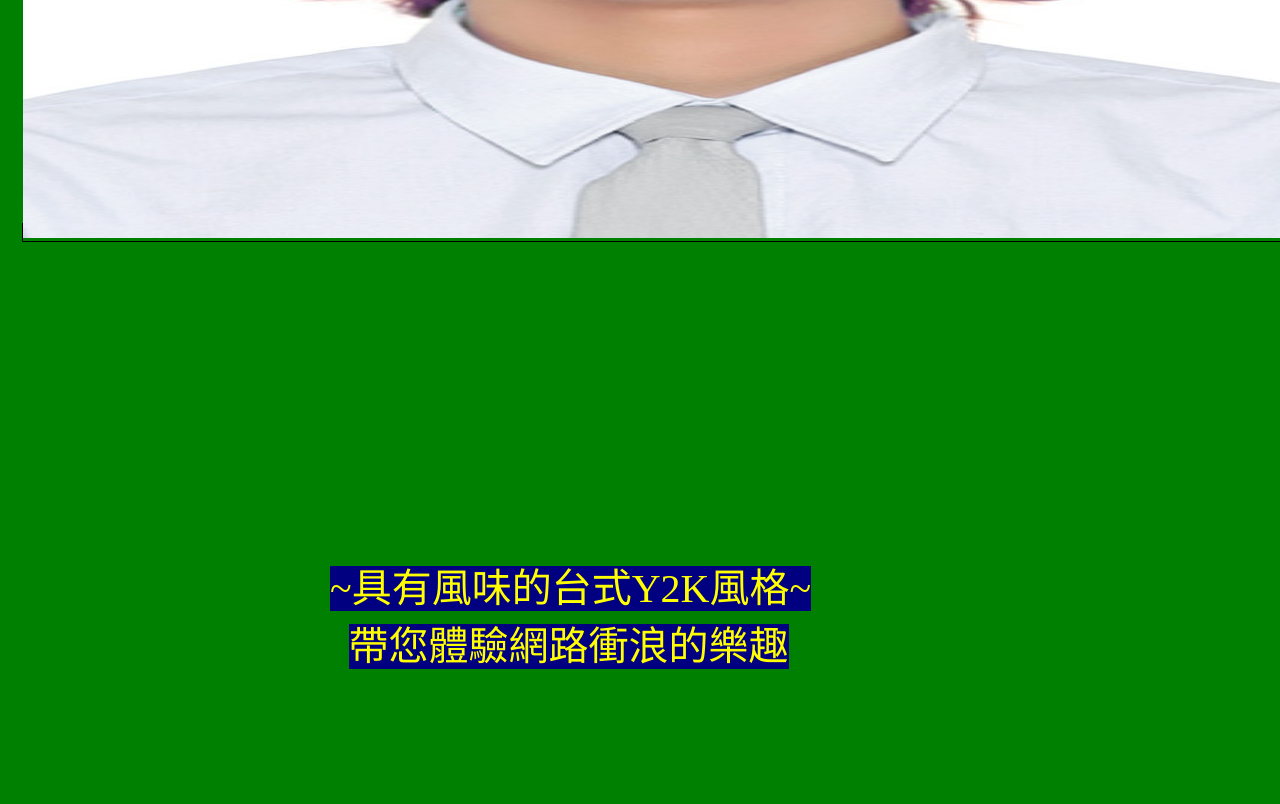
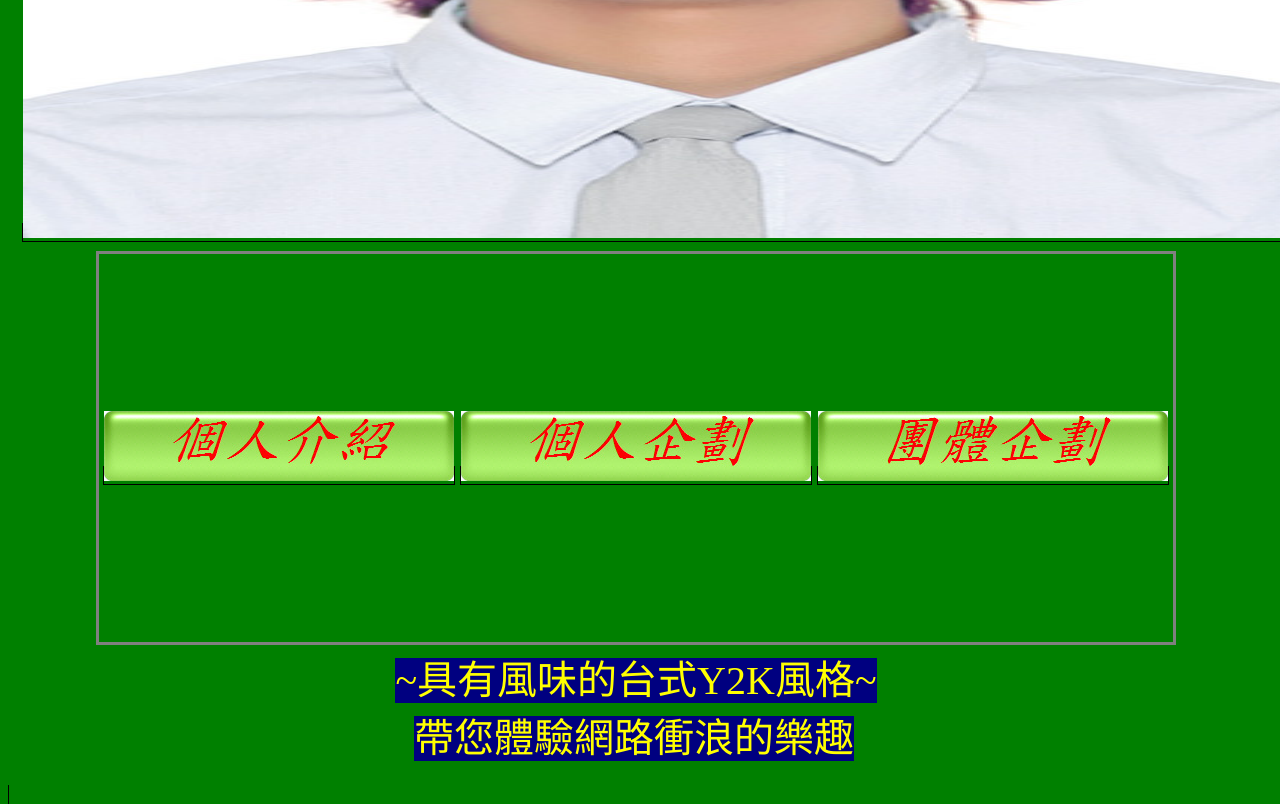
Before and after one commit to Ochayu0327/badghostgoaway034, a plain HTML site: page index.htm in a window 1280 px wide. Shown: the part 957-1761 px from the top of the page. Drawn offline with Linux system fonts and the light colour scheme.

Commit message:
Add files via upload

```diff
--- a/index.htm
+++ b/index.htm
@@ -35,6 +35,10 @@
 	border-width: 1px;
 	padding: 1px 4px;
 }
+.auto-style5 {
+	border-style: solid;
+	border-width: 3px;
+}
 .auto-style6 {
 	text-align: center;
 }
@@ -46,9 +50,33 @@
 	background-color: #000080;
 }
 </style>
+<script type="text/javascript">
+<!--
+function FP_swapImg() {//v1.0
+ var doc=document,args=arguments,elm,n; doc.$imgSwaps=new Array(); for(n=2; n<args.length;
+ n+=2) { elm=FP_getObjectByID(args[n]); if(elm) { doc.$imgSwaps[doc.$imgSwaps.length]=elm;
+ elm.$src=elm.src; elm.src=args[n+1]; } }
+}
+
+function FP_preloadImgs() {//v1.0
+ var d=document,a=arguments; if(!d.FP_imgs) d.FP_imgs=new Array();
+ for(var i=0; i<a.length; i++) { d.FP_imgs[i]=new Image; d.FP_imgs[i].src=a[i]; }
+}
+
+function FP_getObjectByID(id,o) {//v1.0
+ var c,el,els,f,m,n; if(!o)o=document; if(o.getElementById) el=o.getElementById(id);
+ else if(o.layers) c=o.layers; else if(o.all) el=o.all[id]; if(el) return el;
+ if(o.id==id || o.name==id) return o; if(o.childNodes) c=o.childNodes; if(c)
+ for(n=0; n<c.length; n++) { el=FP_getObjectByID(id,c[n]); if(el) return el; }
+ f=o.forms; if(f) for(n=0; n<f.length; n++) { els=f[n].elements;
+ for(m=0; m<els.length; m++){ el=FP_getObjectByID(id,els[n]); if(el) return el; } }
+ return null;
+}
+// -->
+</script>
 </head>
 
-<body style="background-color: #008000">
+<body onload="FP_preloadImgs(/*url*/'button37.jpg',/*url*/'button38.jpg',/*url*/'index pic/button11.jpg',/*url*/'index pic/button12.jpg',/*url*/'index pic/button14.jpg',/*url*/'index pic/button15.jpg')" style="background-color: #008000">
 
 <span class="auto-style2">
 <div class="auto-style4">
@@ -73,27 +101,37 @@
 </table>
 <table align="center" style="width: 1080px; height: 174px;">
 	<tr>
-		<td style="width: 1080px; height: 744px">
+		<td>
+		<table align="center" class="auto-style5" style="width: 1080px; height: 394px;">
+			<tr>
+				<td style="height: 124px; width: 526px" class="auto-style6">
+				<span class="auto-style2">
+				<a href="in.html">
+				<img id="img2" alt="個人介紹" height="70" onmousedown="FP_swapImg(1,0,/*id*/'img2',/*url*/'button38.jpg')" onmouseout="FP_swapImg(0,0,/*id*/'img2',/*url*/'button36.jpg')" onmouseover="FP_swapImg(1,0,/*id*/'img2',/*url*/'button37.jpg')" onmouseup="FP_swapImg(0,0,/*id*/'img2',/*url*/'button37.jpg')" src="button36.jpg" style="border: 0" width="350" /><!-- MSComment="ibutton" fp-style="fp-btn: Embossed Rectangle 2; fp-font: 標楷體; fp-font-style: Italic; fp-font-size: 28; fp-font-color-normal: #FF0000; fp-font-color-hover: #FF00FF; fp-font-color-press: #0000FF" fp-title="個人介紹" --></a></span></td>
+				<td style="height: 124px; width: 524px" class="auto-style6">
+
+<span class="auto-style2">
+				<a href="1.htm">
+				<img id="img1" alt="個人企劃" height="70" onmousedown="FP_swapImg(1,0,/*id*/'img1',/*url*/'index pic/button12.jpg')" onmouseout="FP_swapImg(0,0,/*id*/'img1',/*url*/'index pic/button10.jpg')" onmouseover="FP_swapImg(1,0,/*id*/'img1',/*url*/'index pic/button11.jpg')" onmouseup="FP_swapImg(0,0,/*id*/'img1',/*url*/'index pic/button11.jpg')" src="index%20pic/button10.jpg" style="border: 0" width="350" /><!-- MSComment="ibutton" fp-style="fp-btn: Embossed Rectangle 2; fp-font: 標楷體; fp-font-style: Italic; fp-font-size: 28; fp-font-color-normal: #FF0000; fp-font-color-hover: #FF00FF; fp-font-color-press: #0000FF" fp-title="個人企劃" --></a></span></td>
+				<td style="height: 124px; width: 524px" class="auto-style6">
+
+<span class="auto-style2">
+				<a href="T1.htm">
+				<img id="img3" alt="團體企劃" height="70" onmousedown="FP_swapImg(1,0,/*id*/'img3',/*url*/'index pic/button15.jpg')" onmouseout="FP_swapImg(0,0,/*id*/'img3',/*url*/'index pic/button13.jpg')" onmouseover="FP_swapImg(1,0,/*id*/'img3',/*url*/'index pic/button14.jpg')" onmouseup="FP_swapImg(0,0,/*id*/'img3',/*url*/'index pic/button14.jpg')" src="index%20pic/button13.jpg" style="border: 0" width="350" /><!-- MSComment="ibutton" fp-style="fp-btn: Embossed Rectangle 2; fp-font: 標楷體; fp-font-style: Italic; fp-font-size: 28; fp-font-color-normal: #FF0000; fp-font-color-hover: #FF00FF; fp-font-color-press: #0000FF" fp-title="團體企劃" --></a></span></td>
+			</tr>
+		</table>
 		<table style="width: 100%">
 			<tr>
-				<td class="auto-style6" style="width: 1086px"><span class="auto-style7">
+				<td class="auto-style6"><span class="auto-style7">
 				<span class="auto-style8">~具有風味的台式Y2K風格~</span><br class="auto-style8" />
 				<span class="auto-style8">帶您體驗網路衝浪的樂趣</span></span>&nbsp;</td>
 			</tr>
 		</table>
+		</td>
+		<td><br />
 		<br />
-		</td>
-		<td style="height: 744px; width: 156px;"><br />
 		<br />
-		<table style="width: 100%">
-			<tr>
-				<td>&nbsp;</td>
-			</tr>
-		</table>
-		<br />
-		&nbsp;<br />
-		<br />
-		</td>
+		&nbsp;</td>
 	</tr>
 </table>
 </p>
```
